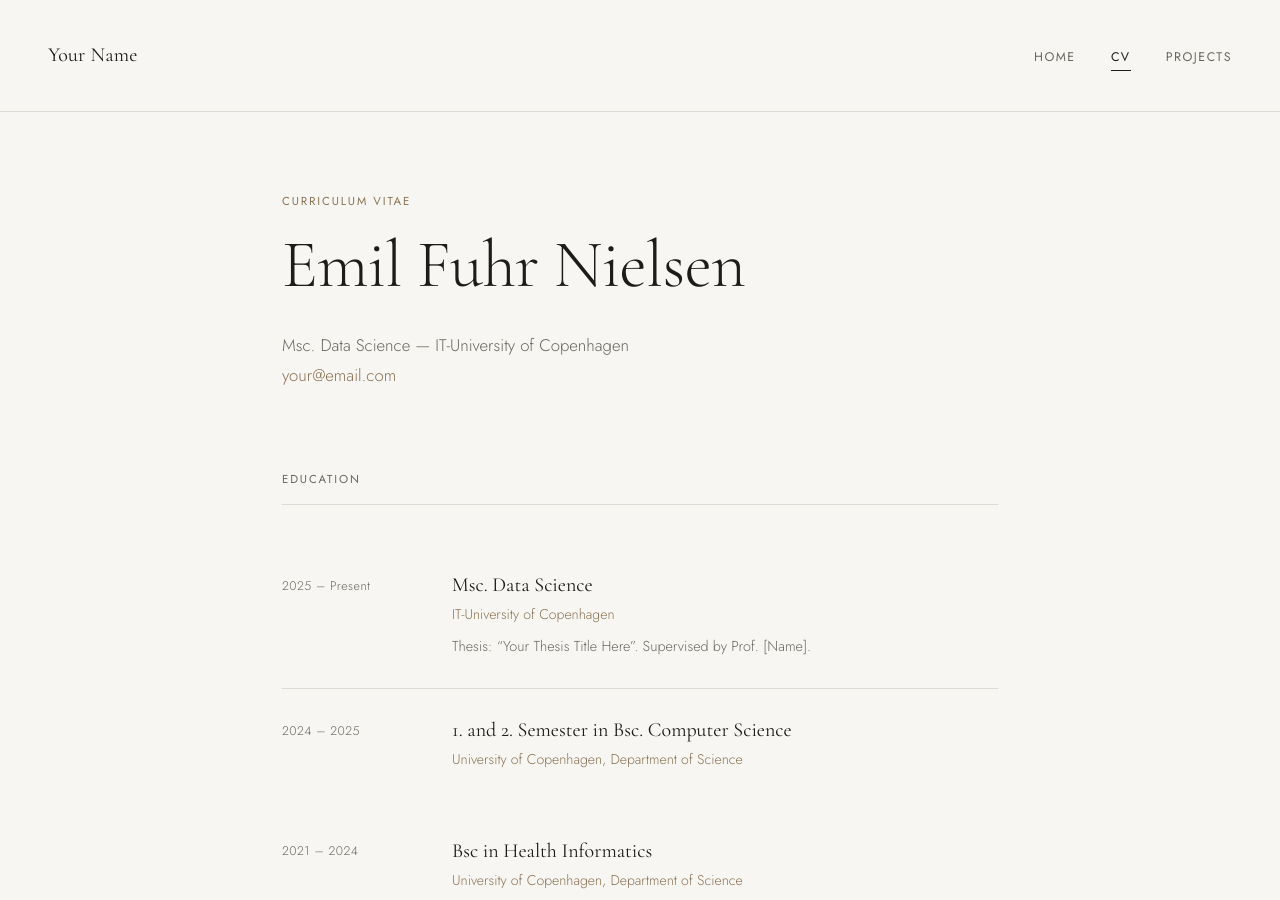
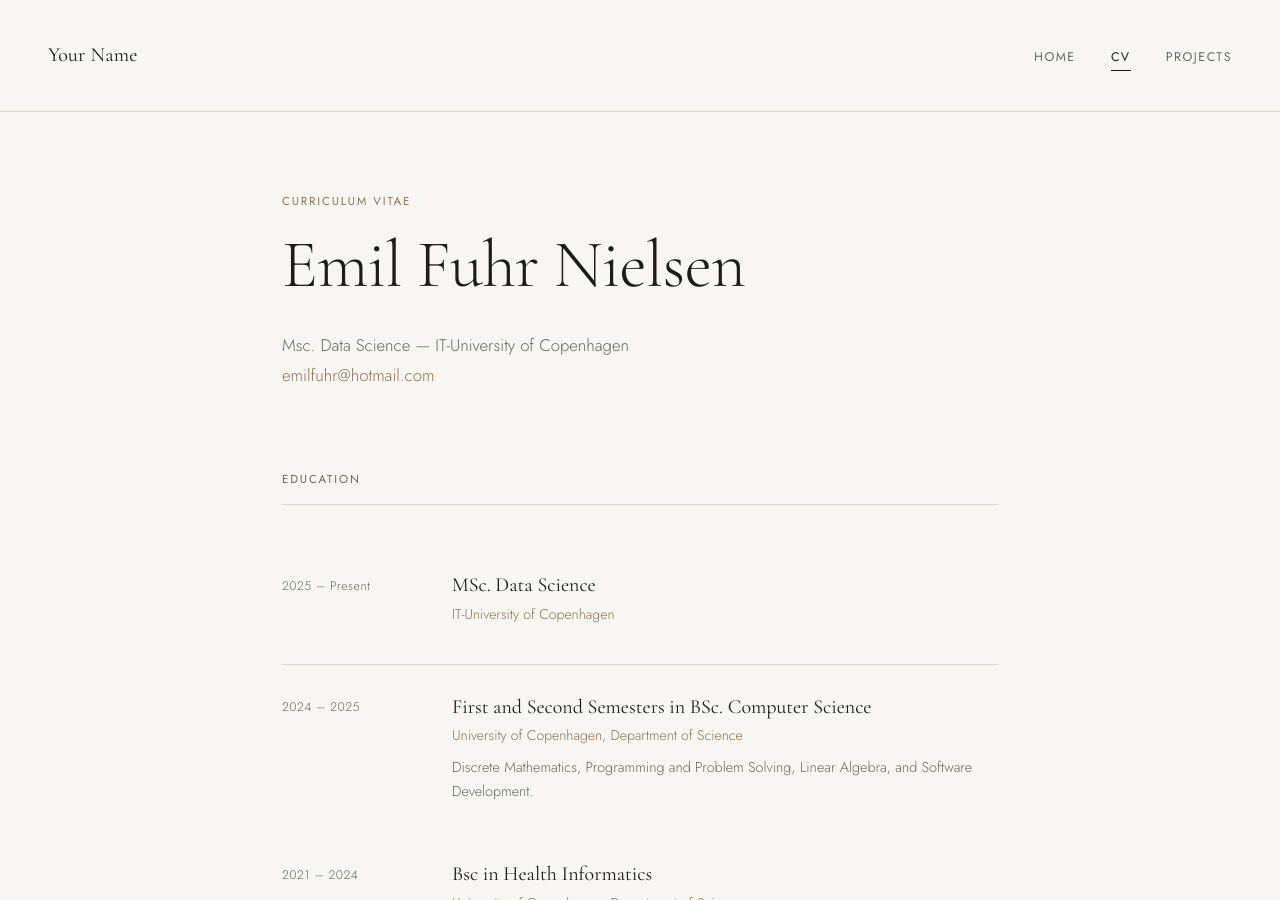
Before and after one commit to Sjuff/Sjuff.github.io, a Jekyll site: the page built from cv.html, in a window 1280 px wide and 900 px high. Built offline with Jekyll 4.4.1, drawn with Linux system fonts in a browser that asks for light colours; some of the changed text lies outside the part shown.

Commit message:
Update contact email and correct degree titles

```diff
--- a/cv.html
+++ b/cv.html
@@ -7,7 +7,7 @@ title: CV
 <h1 class="page-title">Emil Fuhr Nielsen</h1>
 <p class="page-subtitle">
   Msc. Data Science &mdash; IT-University of Copenhagen<br />
-  <a href="mailto:your@email.com">your@email.com</a>
+  <a href="mailto:emilfuhr@hotmail.com">emilfuhr@hotmail.com</a>
 </p>
 
 <!-- ── Education ──────────────────────────────────────────── -->
@@ -17,17 +17,17 @@ title: CV
   <div class="cv-entry">
     <span class="cv-year">2025 &ndash; Present</span>
     <div>
-      <p class="cv-title">Msc. Data Science</p>
+      <p class="cv-title">MSc. Data Science</p>
       <p class="cv-org">IT-University of Copenhagen</p>
-      <p class="cv-desc">Thesis: &ldquo;Your Thesis Title Here&rdquo;. Supervised by Prof. [Name].</p>
     </div>
   </div>
 
   <div class="cv-entry">
     <span class="cv-year">2024 &ndash; 2025</span>
     <div>
-      <p class="cv-title">1. and 2. Semester in Bsc. Computer Science</p>
+      <p class="cv-title">First and Second Semesters in BSc. Computer Science</p>
       <p class="cv-org">University of Copenhagen, Department of Science</p>
+      <p class="cv-desc">Discrete Mathematics, Programming and Problem Solving, Linear Algebra, and Software Development.</p>
     </div>
   </div>
 </div>
@@ -82,12 +82,12 @@ title: CV
   <p class="section-label">Publications</p>
 
   <div class="cv-entry">
-    <span class="cv-year">2024</span>
+    <span class="cv-year">2025</span>
     <div>
       <p class="cv-title">Reduced Chronic Obstructive Pulmonary Disease–Related Utilization of Health Care Services and Increased Social Activities by Patients Offered a 24/7 Accessible Telehealth Service Based on the Epital Care Model: Pragmatic Modified Stepped Wedge Randomized Controlled Trial
 Reduced Chronic Obstructive Pulmonary Disease–Related Utilization of Health Care Services and Increased Social Activities by Patients Offered a 24/7 Accessible Telehealth Service Based on the Epital Care Model: Pragmatic Modified Stepped Wedge Randomized Controlled Trial.</p>
       <p class="cv-org">JMIR / Vol 27 (2025).</p>
-      <p class="cv-desc">Klaus Panareth, Gustav T. Purreskov, Emil Fuhr Nielsen. <a href="#">https://www.jmir.org/2025/1/e65300/PDF</a> &nbsp; <a href="#">10.2196/65300</a></p>
+      <p class="cv-desc">Klaus Panareth, Gustav T. Purreskov, Emil Fuhr Nielsen et. al. <a href="#">https://www.jmir.org/2025/1/e65300/PDF</a> &nbsp; <a href="#">10.2196/65300</a></p>
     </div>
   </div>
 
```
Also changed, not shown: other parts of cv.html (+3 -1 lines).
